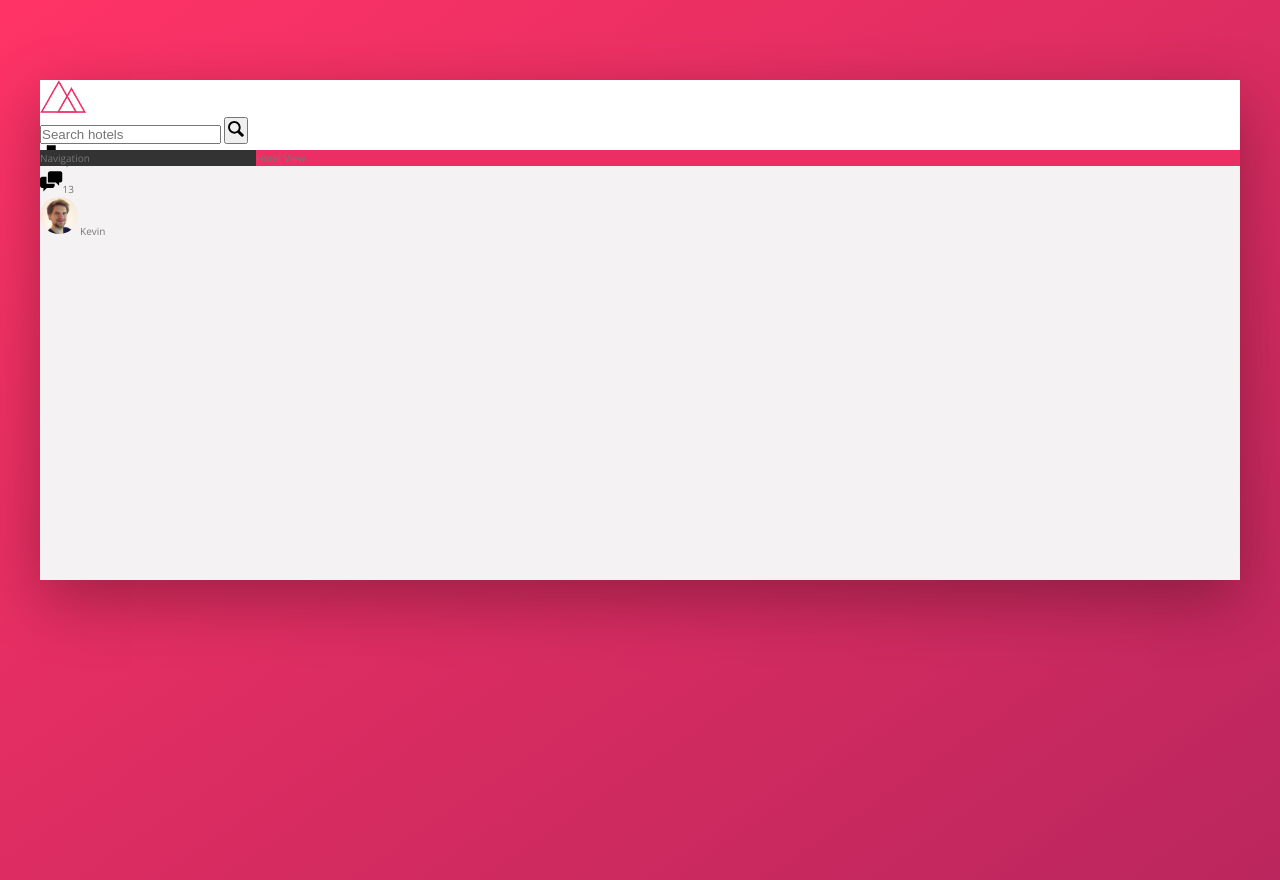
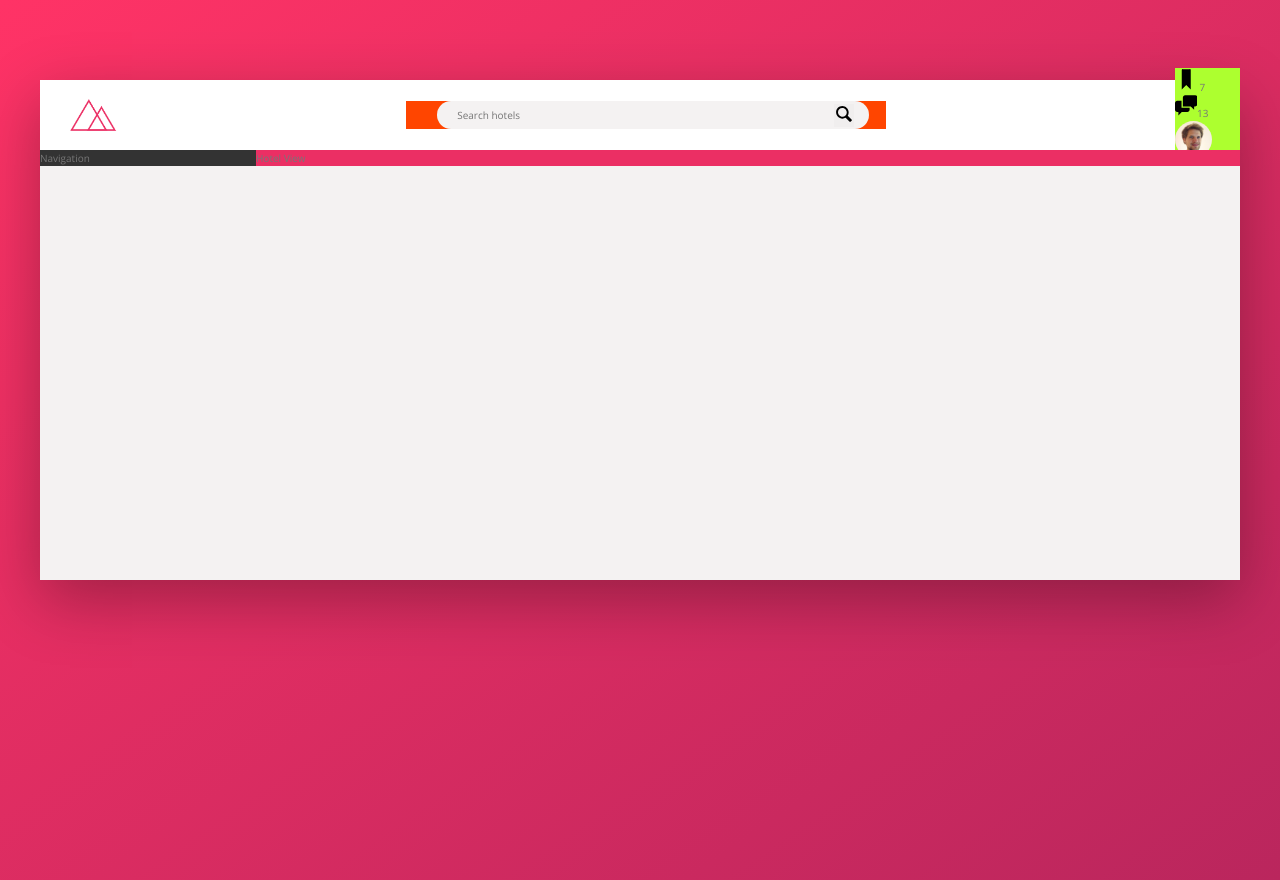
Before and after one commit to kjwessa/trillo-project, a website: page index.html in a window 1280 px wide. Drawn offline with nearby package versions, Linux system fonts and the light colour scheme.

Commit message:
Adding flexbox to header items

```diff
--- a/sass/_base.scss
+++ b/sass/_base.scss
@@ -22,13 +22,11 @@ The :root pesudo class is like the html class, but has higher specificity
 
     --color-white-1: #fff;
 
-    --shadow-dark: 0 2em 6rem rgba(0,0,0, .3);
-}
+    --shadow-dark: 0 2em 6rem rgba(0,0,0, .3); }
 
 * {
     margin: 0;
-    padding: 0;
-}
+    padding: 0; }
 
 *,
 *::before,
--- a/sass/_components.scss
+++ b/sass/_components.scss
@@ -1,16 +1,51 @@
 // Logo
 .logo {
     height: 3.25rem;
+    margin-left: 3rem;
 }
 
 //Search Box
 .search {
+    background-color: orangered;
+    flex: 0 0 40%;
+
+    display: flex;
+    align-items: center;
+    justify-content: center;
+
     &__input {
+        //inputs do not automatically inherit the body properties, so they need to be manually set.
+        font-family: inherit;
+        font-size: inherit;
+        color: inherit;
+        background-color: var(--color-grey-light-2);
+        border: none;
+        padding: .7rem 2rem;
+        border-radius: 100px;
+        //width allows for a transition upon clicking to 100%
+        width: 90%;
+        transition: all .2s;
+        //margin-right forces the search icon into the search box
+        margin-right: -3.5rem;
 
+        &:focus {
+            outline: none;
+            width: 100%;
+            background-color: var(--color-grey-light-3);
+        }
     }
 
     &__button {
+        border: none;
+        background-color: var(--color-grey-light-3);
 
+        &:focus {
+            outline: none;
+        }
+
+        &:active {
+            transform: translateY(2rem);
+        }
     }
 
     &__icon {
@@ -24,6 +59,7 @@
 // User Nav
 
 .user-nav {
+    background-color: greenyellow;
     &__icon-box {
 
     }
--- a/sass/_layout.scss
+++ b/sass/_layout.scss
@@ -11,7 +11,9 @@
     height: 7rem;
     background-color: var(--color-white-1);
     border-bottom: var(--color-grey-light-2);
-
+    display: flex;
+    justify-content: space-between;
+    align-items: center;
 }
 
 .content {
```
Also changed, not shown: css/style.css.
